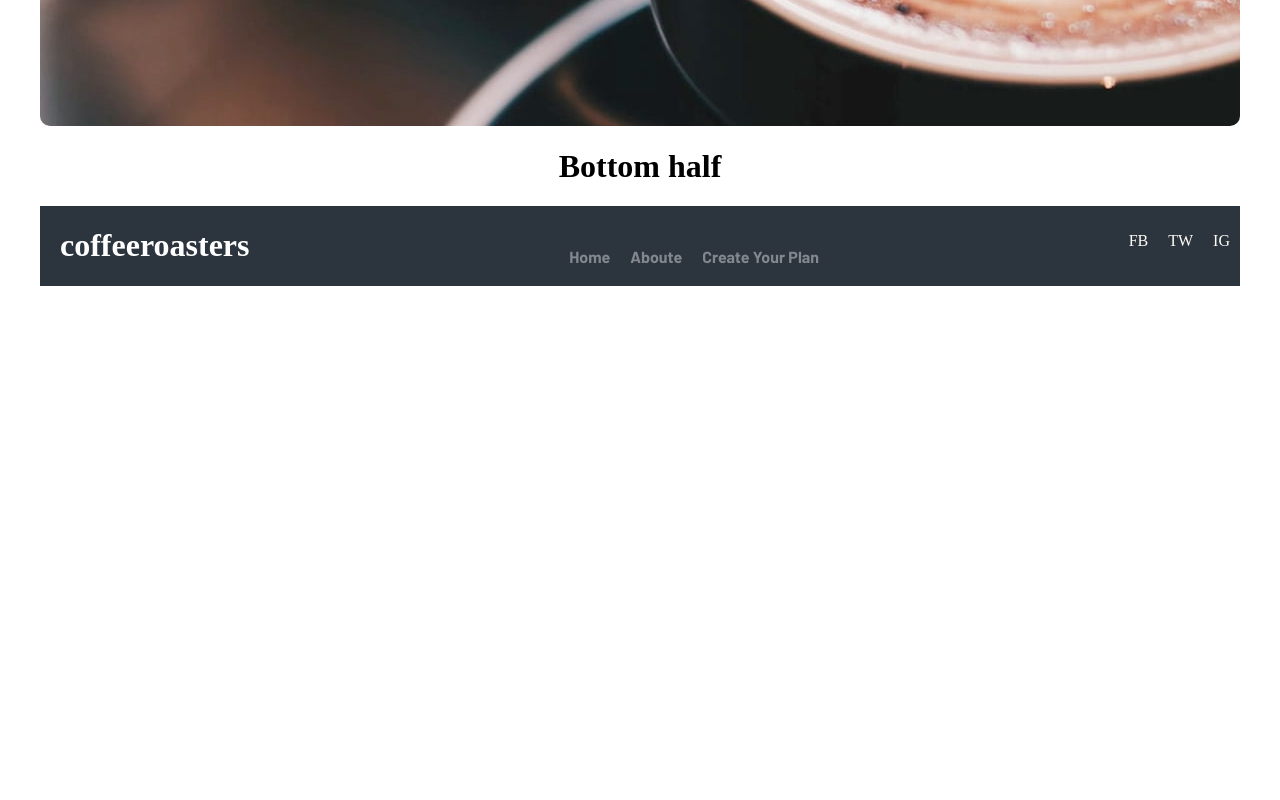
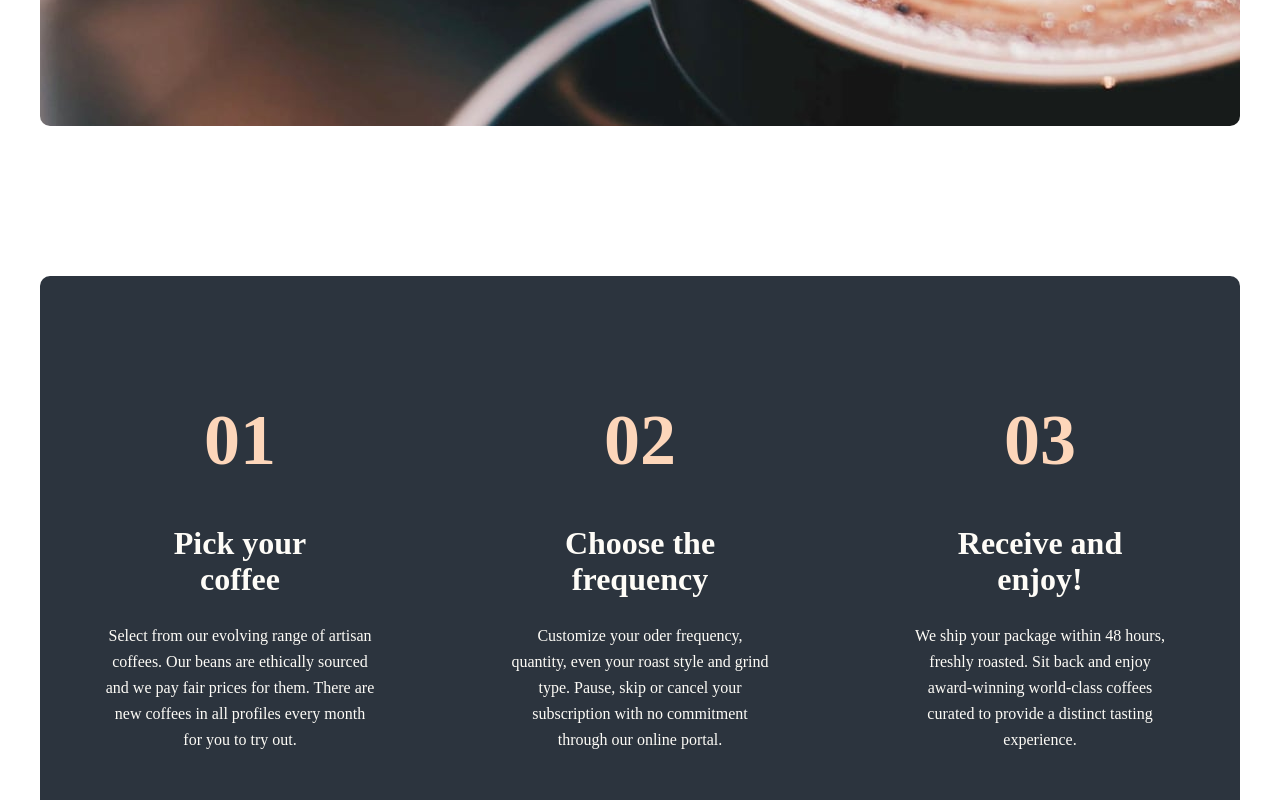
Before and after one commit to JaredBrown1/coffee-roasters, a React (Create React App) app: page /create in a window 1280 px wide. Shown: the part 460-1260 px from the top of the page. Before the commit the page ends 800 px from the top, so only its background shows below. Built offline with nearby package versions, Linux system fonts and the light colour scheme.

Commit message:
finished second part of top half of createplan component

```diff
--- a/src/components/create-plan/createPlanTop.js
+++ b/src/components/create-plan/createPlanTop.js
@@ -4,11 +4,15 @@ import {
 	CreatePlan,
 	CreatePlanTitle,
 	CreatePlanParagraph,
+	CreatePlanStepsContainer,
+	PlanStep,
+	PlanStepNum,
+	PlanName,
+	PlanParagraph,
 } from "./styles/createPlanTopStyles";
 
 const CreatePlanTop = () => {
 	return (
-		<div>
 		<div>
 			<CreatePlan>
 				<CreatePlanTitle>Create plan</CreatePlanTitle>
@@ -18,8 +22,50 @@ const CreatePlanTop = () => {
 					<br /> choice, for convenience, for quality.
 				</CreatePlanParagraph>
 			</CreatePlan>
-			</div>
-			<div></div>
+
+			<CreatePlanStepsContainer>
+				<PlanStep>
+					<PlanStepNum>01</PlanStepNum>
+					<PlanName>
+						Pick your
+						<br /> coffee
+					</PlanName>
+					<PlanParagraph>
+						Select from our evolving range of artisan
+						<br /> coffees. Our beans are ethically sourced
+						<br /> and we pay fair prices for them. There are <br /> new coffees
+						in all profiles every month
+						<br /> for you to try out.
+					</PlanParagraph>
+				</PlanStep>
+				<PlanStep>
+					<PlanStepNum>02</PlanStepNum>
+					<PlanName>
+						Choose the
+						<br /> frequency
+					</PlanName>
+					<PlanParagraph>
+						Customize your oder frequency,
+						<br /> quantity, even your roast style and grind
+						<br /> type. Pause, skip or cancel your
+						<br /> subscription with no commitment
+						<br /> through our online portal.
+					</PlanParagraph>
+				</PlanStep>
+				<PlanStep>
+					<PlanStepNum>03</PlanStepNum>
+					<PlanName>
+						Receive and
+						<br /> enjoy!
+					</PlanName>
+					<PlanParagraph>
+						We ship your package within 48 hours,
+						<br /> freshly roasted. Sit back and enjoy
+						<br /> award-winning world-class coffees
+						<br /> curated to provide a distinct tasting experience.
+					</PlanParagraph>
+				</PlanStep>
+			</CreatePlanStepsContainer>
 		</div>
 	);
 };
--- a/src/components/create-plan/styles/createPlanTopStyles.js
+++ b/src/components/create-plan/styles/createPlanTopStyles.js
@@ -8,6 +8,7 @@ export const CreatePlan = styled.div`
 	text-align: left;
 	color: #fefcf7;
 	border-radius: 10px;
+	margin-bottom: 150px;
 `;
 
 export const CreatePlanTitle = styled.h1`
@@ -24,3 +25,39 @@ export const CreatePlanParagraph = styled.p`
 	font-family: "Barlow" sans-serif;
 	padding-left: 85px;
 `;
+
+export const CreatePlanStepsContainer = styled.div`
+	margin: 0 auto;
+	border-radius: 10px;
+	display: flex;
+	justify-content: space-around;
+	height: 653px;
+	background-color: #2c343e;
+`;
+
+export const PlanStep = styled.div`
+	width: 285px;
+	height: 355px;
+`;
+
+export const PlanStepNum = styled.h1`
+	padding-top: 80px;
+	font-size: 72px;
+	line-height: 72px;
+	font-family: "Fraunces" sans-serif;
+	color: #fdd6ba;
+`;
+
+export const PlanName = styled.h2`
+	font-size: 32px;
+	line-height: 36px;
+	font-family: "Fraunces" sans-serif;
+	color: #fefcf7;
+`;
+
+export const PlanParagraph = styled.p`
+	font-size: 16px;
+	line-height: 26px;
+	font-family: "Barlow" sans-serif;
+	color: #fefcf7;
+`;
```
Lines whose indentation alone changed are shown as unchanged.
